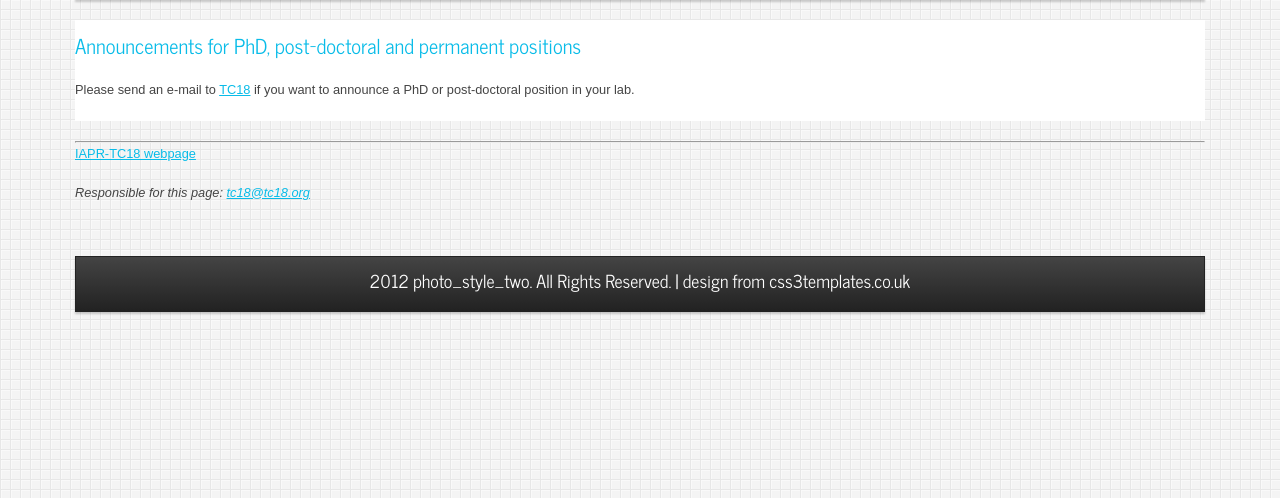
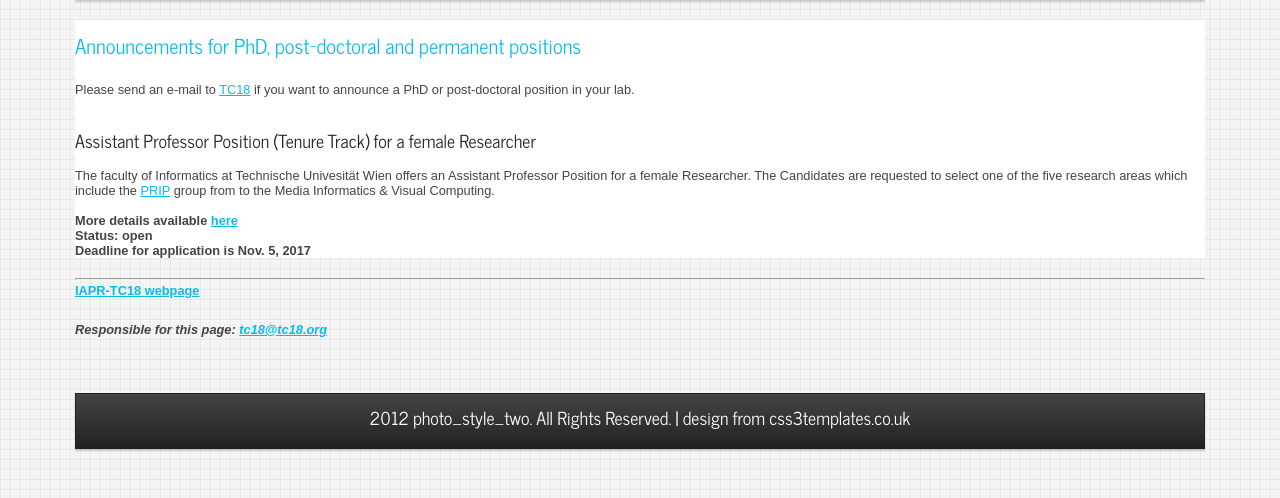
Before and after one commit to TC-18/tc18.org, a PHP site: page /positions.php in a window 1280 px wide. Shown: the part 181-679 px from the top of the page. Run offline with PHP 8.4, Linux system fonts and the light colour scheme.

Commit message:
annonce TUW from Walter

```diff
--- a/positions.php
+++ b/positions.php
@@ -13,6 +13,20 @@
       lab.
     </p>
 
+
+    <h3> Assistant Professor Position (Tenure Track) for a female Researcher </h3>
+
+    <dd> The faculty of Informatics at Technische Univesität Wien offers an
+    Assistant Professor Position for a female Researcher. The
+    Candidates are requested to select one of the five research areas
+    which include the <a href="http://www.prip.tuwien.ac.at">PRIP</a>
+    group from to the Media Informatics & Visual Computing.
+    <br>  <br>
+    <b> More details available <a href="http://www.tc18.org/files/divers/TUVWienAssistantfemaleResearcher17.pdf"> here</a> <br>
+    <b> Status: </b> open<br>
+    <b> Deadline for application is Nov. 5, 2017</b>
+
+    </dd>
 
 <!--     <h3>Post Doc Studies in Discrete Geometry</h3> -->
 
```
Also changed, not shown: 1 other file.
